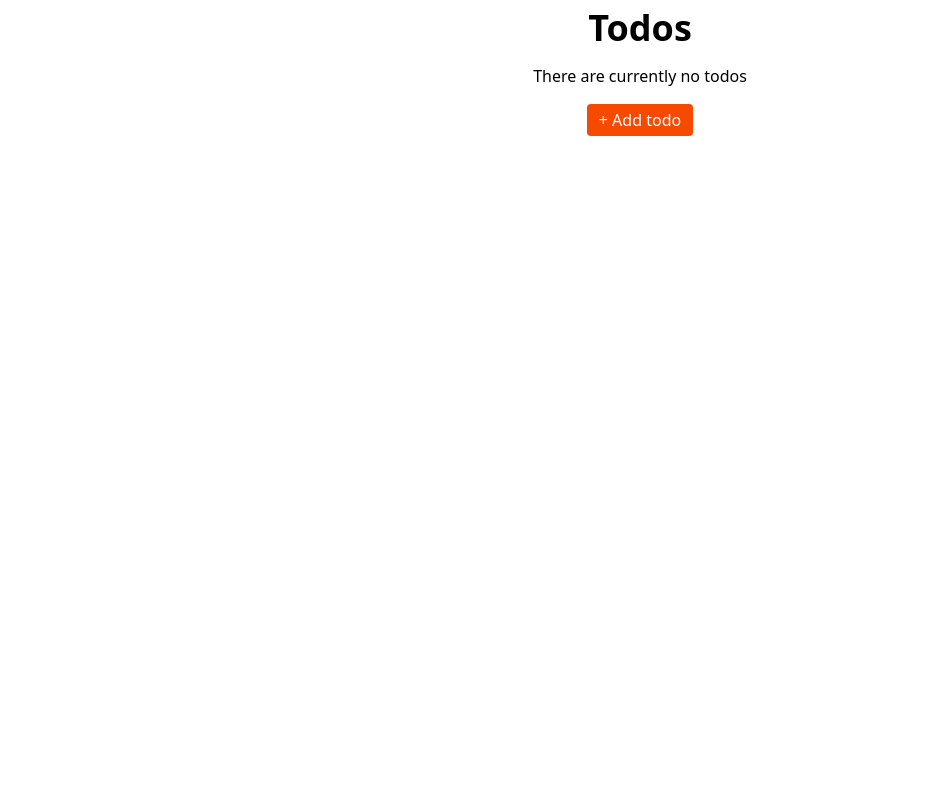
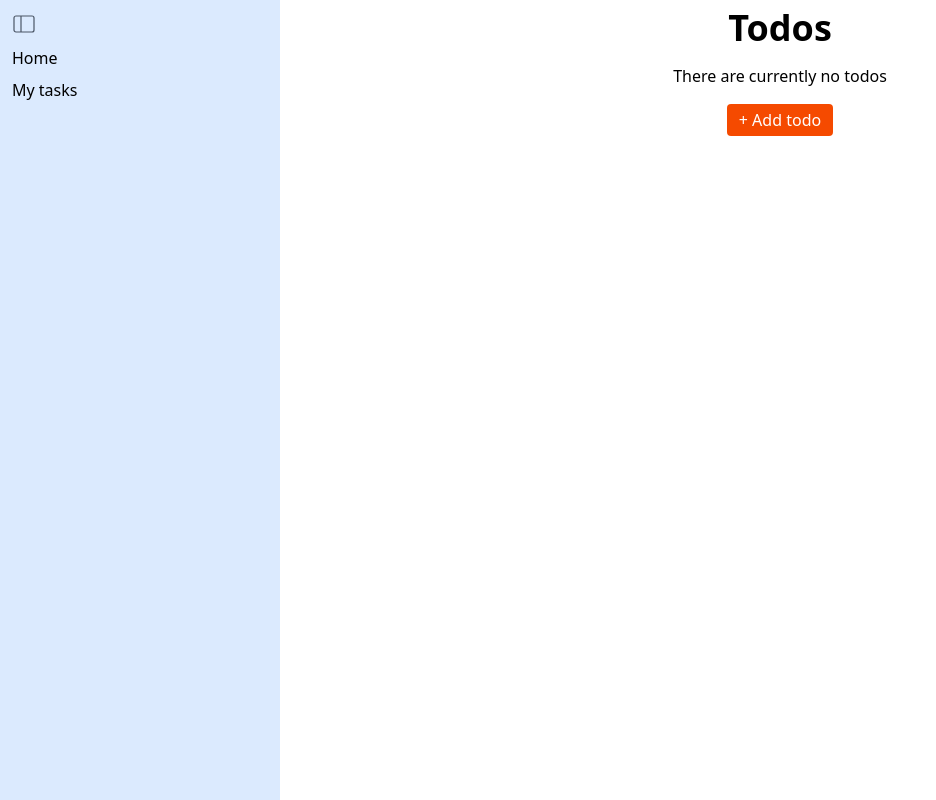
Before and after one commit to Sveldevorls/todoer, a React (Vite) app: page /todos in a window 1280 px wide. Shown: the whole page, without its empty margins (0-936 px from the left). Built offline with nearby package versions, Linux system fonts and the light colour scheme.

Commit message:
Add sidebar menu

```diff
--- /dev/null
+++ b/src/components/Menu.tsx
@@ -0,0 +1,111 @@
+import { Link, useLocation } from "@tanstack/react-router";
+import { useEffect, useRef, useState } from "react";
+
+export default function Menu() {
+  const [sidebarIsOpen, setSidebarIsOpen] = useState<boolean>(window.innerWidth >= 768 ? true : false);
+  const prevWidth = useRef<number>(window.innerWidth);
+  const location = useLocation();
+
+  const breakpoint = 768; //md:
+
+  function handleSidebarToggle() {
+    setSidebarIsOpen(!sidebarIsOpen);
+  }
+
+  useEffect(() => {
+    function handleResize() {
+      const width = window.innerWidth;
+      const isWide = width >= breakpoint;
+      const wasNarrow = prevWidth.current < breakpoint;
+      const wasWide = prevWidth.current >= breakpoint;
+
+      if (isWide && wasNarrow) {
+        setSidebarIsOpen(true);
+      } else if (!isWide && wasWide) {
+        setSidebarIsOpen(false);
+      }
+
+      prevWidth.current = width;
+    }
+
+    window.addEventListener("resize", handleResize);
+    return () => window.removeEventListener("resize", handleResize);
+  }, []);
+
+  useEffect(() => {
+    if (window.innerWidth < 768) {
+      setSidebarIsOpen(false);
+    }
+  }, [location.pathname]);
+
+  return (
+    <div id="sidebar">
+      <button
+        className={`
+          button-svg absolute top-[8px] left-[8px] bg-white stroke-gray-600 rounded-md transition-opacity
+          ${sidebarIsOpen ? "opacity-0" : "opacity-100"}
+          `}
+        title="Toggle sidebar"
+        onClick={handleSidebarToggle}
+      >
+        <svg width="24" height="24" viewBox="0 0 24 24">
+          <rect x="2" y="4" width="20" height="16" rx="2" ry="2" fill="none" strokeWidth="1.2" />
+          <line x1="9" y1="4" x2="9" y2="20" strokeWidth="1.2" />
+        </svg>
+      </button>
+
+      <div
+        className={`h-full max-md:absolute max-md:inset-0 md:relative transition-all duration-500
+          ${sidebarIsOpen ? "pointer-events-auto" : "pointer-events-none"}
+          `}
+      >
+        <nav
+          className={`relative h-full p-2 z-3 bg-blue-100 transition-all duration-500 overflow-hidden
+            ${sidebarIsOpen ? "w-[280px] translate-x-0" : "w-0 -translate-x-[100px]"}
+            `}
+        >
+          <div>
+            <button
+              className="button-svg bg-blue-100 stroke-gray-600 rounded-md"
+              title="Close sidebar"
+              onClick={handleSidebarToggle}
+            >
+              <svg width="24" height="24" viewBox="0 0 24 24">
+                <rect x="2" y="4" width="20" height="16" rx="2" ry="2" fill="none" strokeWidth="1.2" />
+                <line x1="9" y1="4" x2="9" y2="20" strokeWidth="1.2" />
+              </svg>
+            </button>
+          </div>
+          <ul>
+            <li>
+              <LinkBlock to="/" text="Home" />
+            </li>
+            <li>
+              <LinkBlock to="/todos" text="My tasks" />
+            </li>
+          </ul>
+        </nav>
+
+        <div
+          className={`absolute inset-0 bg-black/50 md:hidden transition-opacity duration-500
+            ${sidebarIsOpen ? "opacity-100" : "opacity-0"}
+            `}
+          onClick={handleSidebarToggle}
+        />
+      </div>
+    </div>
+  );
+}
+
+type LinkBlockProps = {
+  to: string,
+  text: string,
+}
+
+function LinkBlock({ to, text }: LinkBlockProps) {
+  return (
+    <Link to={to} className="block w-full p-1 rounded-md hover:bg-blue-200">
+      {text}
+    </Link>
+  )
+}
--- a/src/main.css
+++ b/src/main.css
@@ -2,21 +2,25 @@
 
 @layer base {
     button {
-        @apply px-3 py-1 rounded-sm;
         transition: filter ease-in-out 0.1s;
     }
 
     button:hover {
-        filter: brightness(90%);
+        filter: brightness(92%);
+        cursor: pointer;
     }
 }
 
 @layer components {
     .button-primary {
-        @apply bg-orange-600 text-white;
+        @apply px-3 py-1 rounded-sm bg-orange-600 text-white;
     }
 
     .button-secondary {
-        @apply bg-gray-100;
+        @apply px-3 py-1 rounded-sm bg-gray-100;
+    }
+
+    .button-svg {
+        @apply p-1;
     }
 }
--- a/src/routes/__root.tsx
+++ b/src/routes/__root.tsx
@@ -3,6 +3,7 @@ import { TanStackRouterDevtools } from '@tanstack/react-router-devtools'
 import TodosContextProvider from '../contexts/TodosContext/TodosContextProvider'
 import ConfirmProvider from '../contexts/ConfirmContext/ConfirmContextProvider'
 import AlertProvider from '../contexts/AlertContext/AlertContextProvider'
+import Menu from '../components/Menu'
 import "../main.css";
 
 export const Route = createRootRoute({
@@ -11,7 +12,7 @@ export const Route = createRootRoute({
       <AlertProvider>
         <ConfirmProvider>
           <TodosContextProvider>
-            <Outlet />
+            <App />
           </TodosContextProvider>
         </ConfirmProvider>
       </AlertProvider>
@@ -19,3 +20,14 @@ export const Route = createRootRoute({
     </>
   ),
 })
+
+function App() {
+  return (
+    <div id="app" className='flex min-h-[100vh]'>
+      <Menu />
+      <div id="outlet" className="flex-grow-1 shrink-0">
+        <Outlet />
+      </div>
+    </div>
+  )
+}
```
